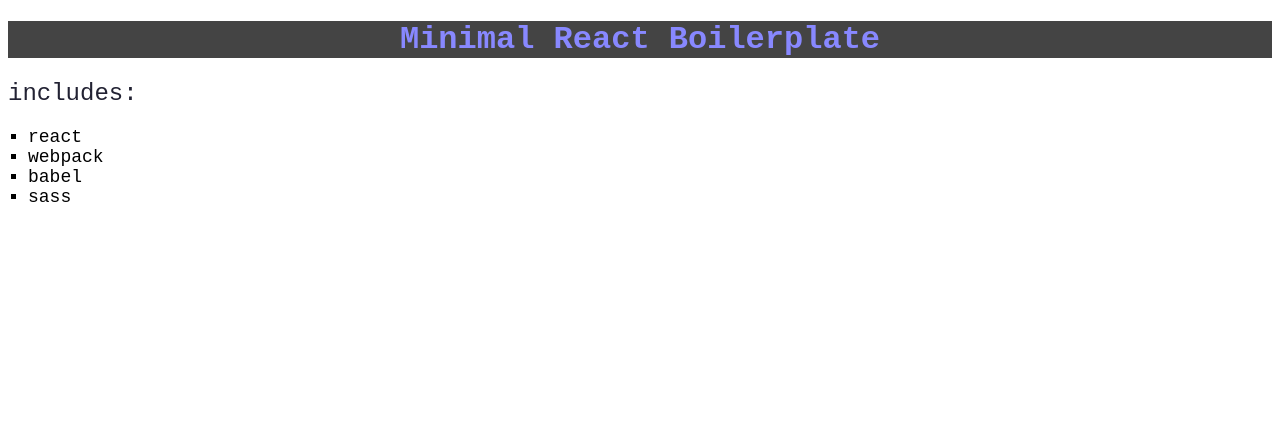
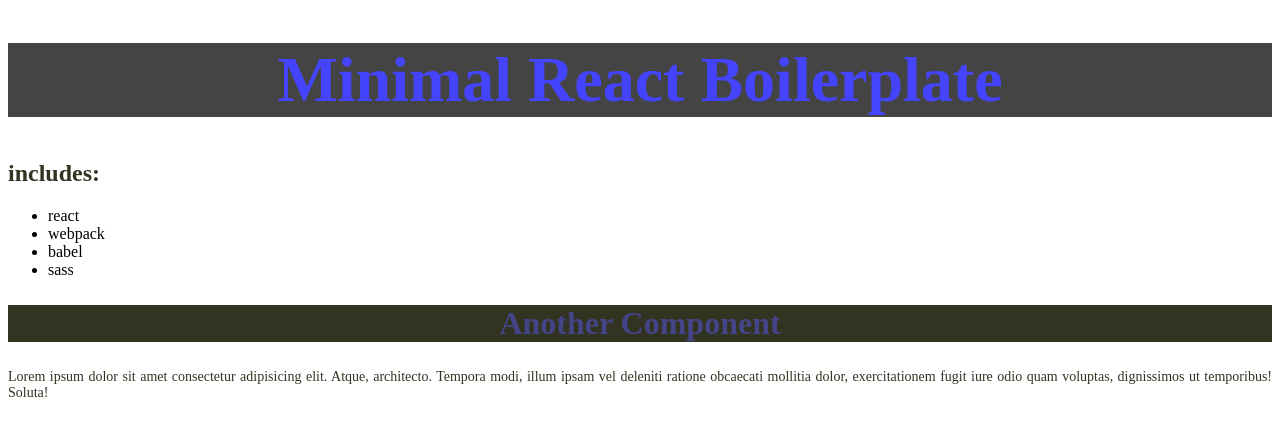
Before and after one commit to darkgraycat/react-boilerplate, a React app: page / in a window 1280 px wide. Shown: the top 436 px of the page. Built offline with nearby package versions, Linux system fonts and the light colour scheme.

Commit message:
add css-modules

```diff
--- a/css/style.css
+++ /dev/null
@@ -1,29 +0,0 @@
-.App {
-  --color-title: #88f;
-  --color-title-bg: #444;
-  --color-text: #223;
-  --color-text-bg: #eef;
-
-  margin: 0 auto;
-  font-family: monospace;
-}
-
-.App h1 {
-  color: var(--color-title);
-  background: var(--color-title-bg);
-  font-weight: 700;
-  font-size: 32px;
-  text-align: center;
-}
-
-.App h2 {
-  color: var(--color-text);
-  font-weight: 400;
-  font-size: 24px;
-}
-
-.App ul {
-  list-style: square;
-  padding-left: 20px;
-  font-size: 18px;
-}
--- a/index.html
+++ b/index.html
@@ -3,7 +3,6 @@
 
 <head>
   <meta charset="UTF-8" />
-  <link rel="stylesheet" href="./css/style.css">
   <title></title>
 </head>
 
--- a/package.json
+++ b/package.json
@@ -13,8 +13,10 @@
     "@babel/core": "^7.13.15",
     "@babel/preset-react": "^7.13.13",
     "babel-loader": "^8.2.2",
+    "css-loader": "^5.2.2",
     "react": "^17.0.2",
     "react-dom": "^17.0.2",
+    "style-loader": "^2.0.0",
     "webpack": "^5.33.2",
     "webpack-cli": "^4.6.0"
   },
--- /dev/null
+++ b/src/components/AnotherComponent.jsx
@@ -0,0 +1,15 @@
+import React from 'react'
+import style from '../css/anotherStyle.css'
+
+const AnotherComponent = () => {
+  return (
+    <div>
+      <h2 className={style.header}>Another Component</h2>
+      <p className={style.description}>
+        Lorem ipsum dolor sit amet consectetur adipisicing elit. Atque, architecto. Tempora modi, illum ipsam vel deleniti ratione obcaecati mollitia dolor, exercitationem fugit iure odio quam voluptas, dignissimos ut temporibus! Soluta!
+      </p>
+    </div>
+  )
+}
+
+export default AnotherComponent
--- a/src/components/App.jsx
+++ b/src/components/App.jsx
@@ -1,14 +1,17 @@
 import React from 'react'
+import AnotherComponent from './AnotherComponent.jsx'
+import style from '../css/style.css'
 
 const App = () => {
   const items = ['react', 'webpack', 'babel', 'sass']
   return (
-    <div className="App">
-      <h1>Minimal React Boilerplate</h1>
-      <h2>includes:</h2>
+    <div>
+      <h1 className={style.header}>Minimal React Boilerplate</h1>
+      <h2 className={style.listElement}>includes:</h2>
       <ul>
         {items.map((item, i) => <li key={i}>{item}</li>)}
       </ul>
+      <AnotherComponent></AnotherComponent>
     </div>
   )
 }
--- /dev/null
+++ b/src/css/anotherStyle.css
@@ -0,0 +1,12 @@
+.header {
+  color: #448;
+  background: #332;
+  font-size: 32px;
+  text-align: center;
+}
+
+.description {
+  color: #332;
+  font-size: 14px;
+  text-align: justify;
+}
--- /dev/null
+++ b/src/css/style.css
@@ -0,0 +1,12 @@
+.header {
+  color: #44f;
+  background: #444;
+  font-size: 64px;
+  text-align: center;
+}
+
+.listElement {
+  color: #332;
+  font-size: 24px;
+  text-align: left;
+}
--- a/webpack.config.js
+++ b/webpack.config.js
@@ -1,12 +1,29 @@
+const path = require('path')
 module.exports = {
+  entry: { main: './src/index.js' },
+  output: {
+    path: path.resolve(__dirname, 'dist'),
+    filename: 'main.js'
+  },
   module: {
     rules: [
       {
         test: /\.jsx?$/,
         exclude: /node_modules/,
-        use: {
-          loader: "babel-loader"
-        }
+        use: ['babel-loader']
+      },
+      {
+        test: /\.css?$/,
+        use: [
+          require.resolve('style-loader'),
+          {
+            loader: require.resolve('css-loader'),
+            options: {
+              importLoaders: 1,
+              modules: true,
+            }
+          }
+        ]
       }
     ]
   }
```
Also changed, not shown: 1 other file (tests, documents, lock files or other folders).
